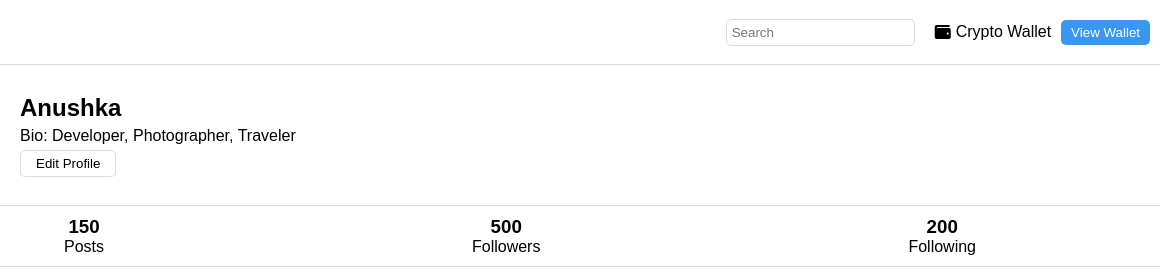
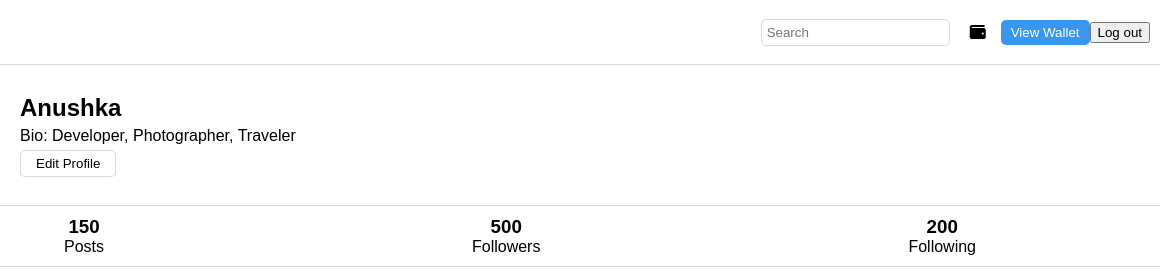
Before and after one commit to pranaysharmaa/DeModSIH, a plain HTML site: page non flagged/home.html in a window 1280 px wide. Shown: the top 280 px of the page, 120-1280 px from the left. Drawn offline with Linux system fonts and the light colour scheme.

Commit message:
Update home.html

```diff
--- a/non flagged/home.html
+++ b/non flagged/home.html
@@ -19,8 +19,9 @@
         <div style="display: flex; align-items: center;">
             <input type="text" placeholder="Search" style="padding: 5px; border-radius: 5px; border: 1px solid #dbdbdb; margin-right: 20px;">
             <i class="fas fa-wallet" style="margin-right: 5px;"></i>
-            <span>Crypto Wallet</span>
+            <!-- <span>Crypto Wallet</span> -->
             <button style="padding: 5px 10px; margin-left: 10px; border: none; border-radius: 5px; background-color: #3897f0; color: #fff; cursor: pointer;" onclick="openWalletDialog()">View Wallet</button>
+            <button onclick="window.location.href='../login/index.html'">Log out</button>
         </div>
     </div>
 
```
